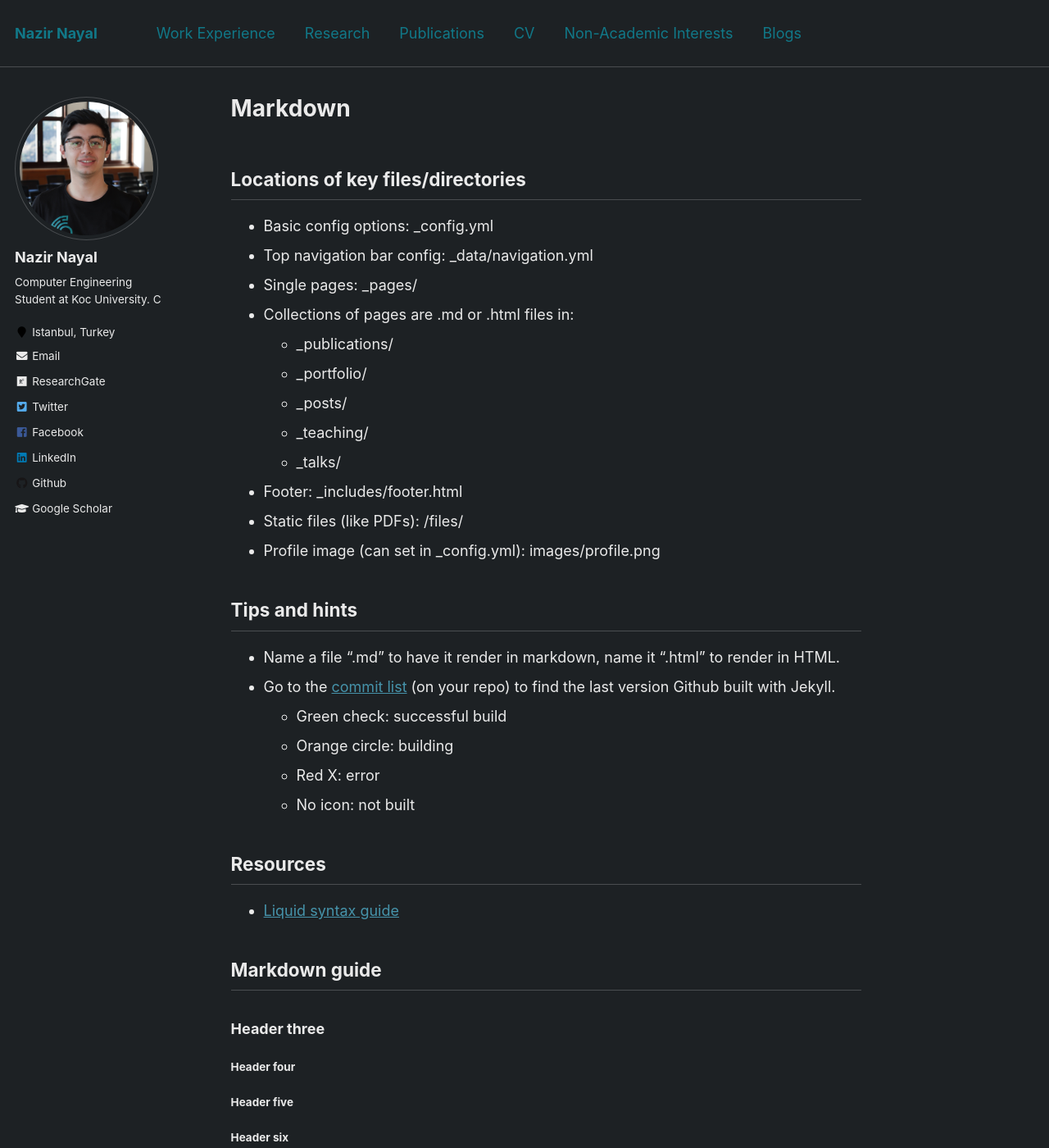
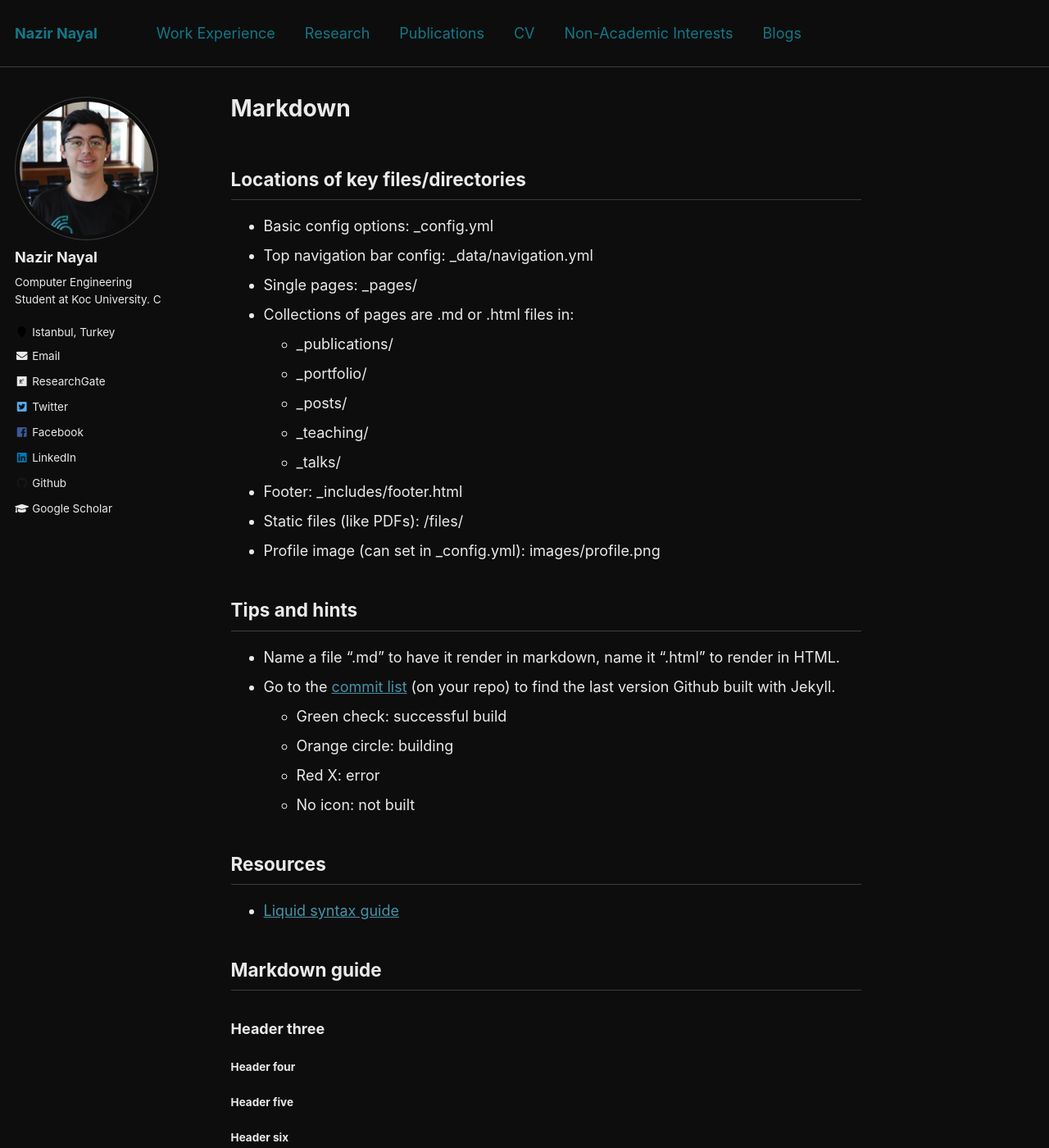
Before and after one commit to NazirNayal8/nazirnayal.github.io, a Jekyll site: the page built from _pages/markdown.md, in a window 1280 px wide and 1400 px high. Shown: the whole window at 82% size. Built offline with Jekyll 4.4.1, drawn with Linux system fonts in a browser that asks for light colours.

Commit message:
reverse body color

```diff
--- a/_sass/_variables.scss
+++ b/_sass/_variables.scss
@@ -54,7 +54,7 @@ $light-gray                 : mix(#fff, $gray, 50%);
 $lighter-gray               : mix(#fff, $gray, 90%);
 
 $body-color                 : #5b6771;
-$background-color           : #1d2124; // experimenting
+$background-color           : #0d0d0d; // original 1d2124
 $code-background-color      : mix(#000, $background-color, 15%);
 $code-background-color-dark : mix(#000, $background-color, 20%);
 $text-color                 : #eaeaea;
```
